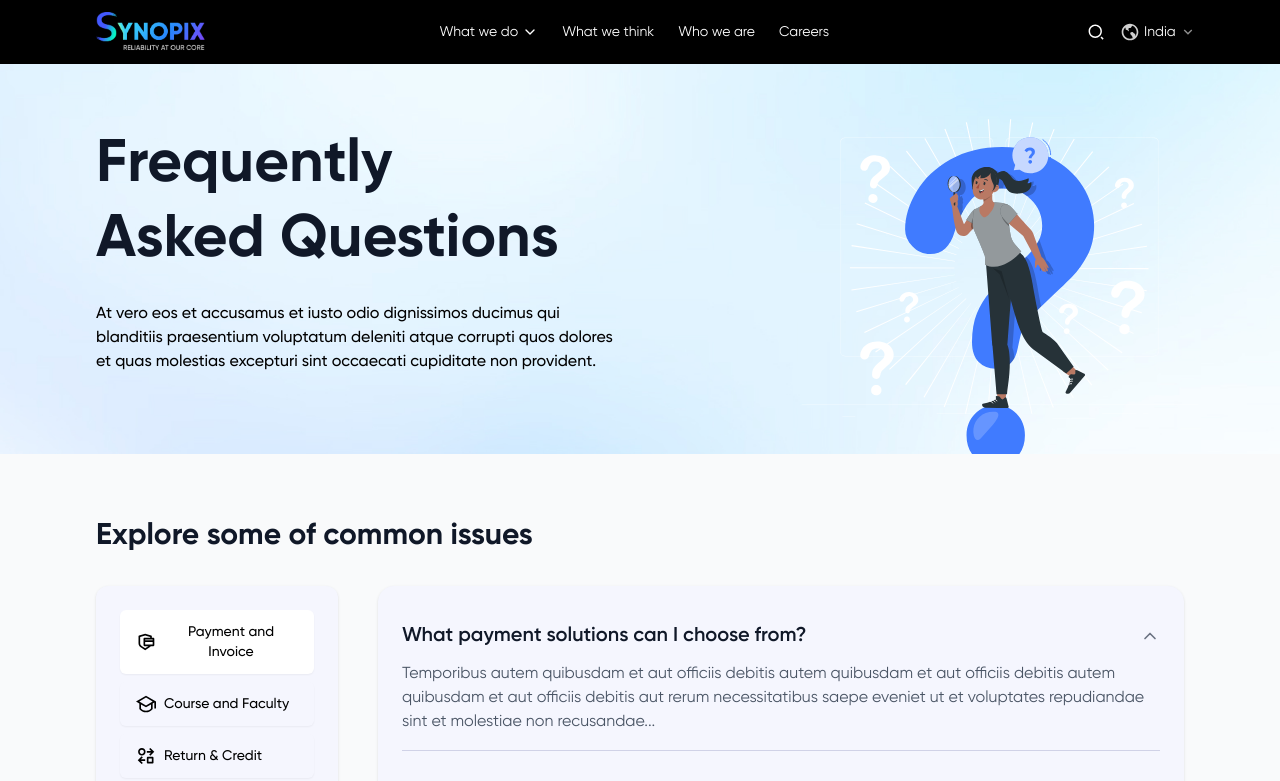
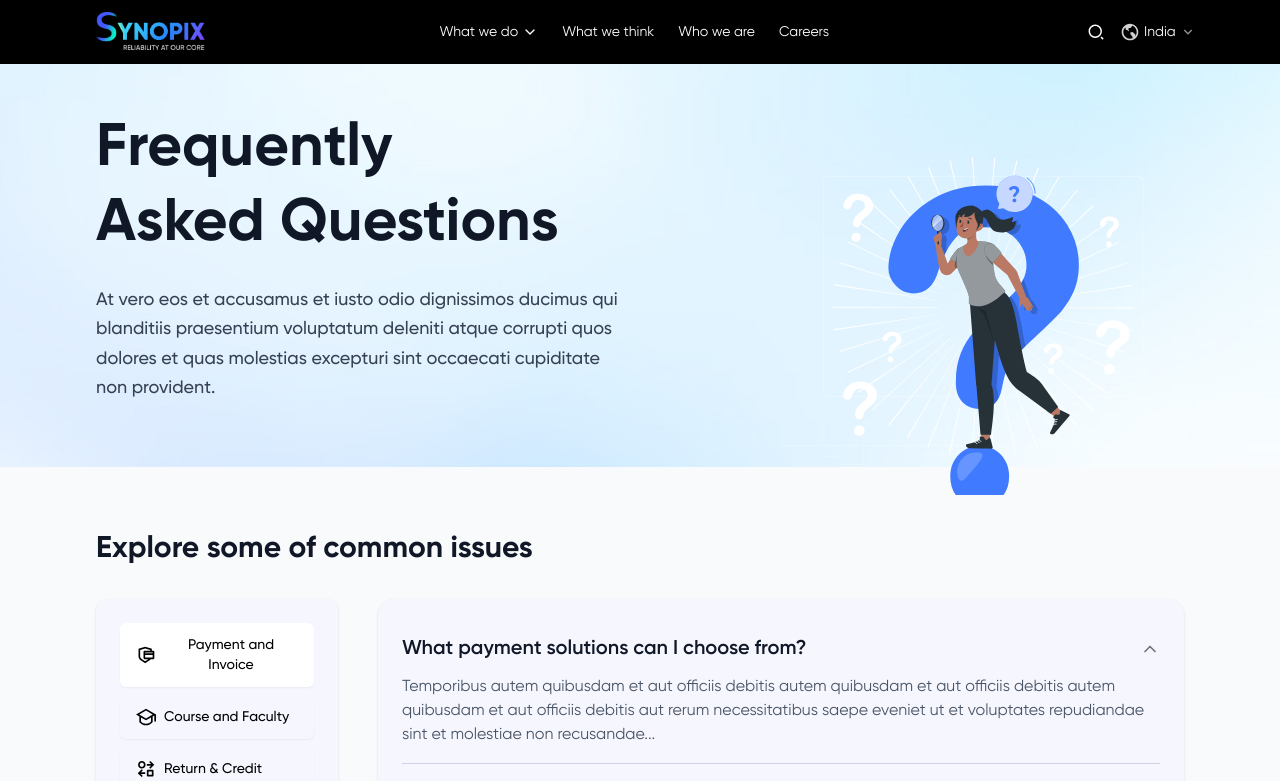
Before and after one commit to AjaySaini18/newWebsite, a React (Vite) app: page /faq in a window 1280 px wide. Shown: the top 781 px of the page. Built offline with nearby package versions, Linux system fonts and the light colour scheme.

Commit message:
faq and t&c page done

```diff
--- a/src/components/FaqHeroSection.jsx
+++ b/src/components/FaqHeroSection.jsx
@@ -3,31 +3,33 @@ import React from 'react';
 const FaqHeroSection = () => {
   return (
     <section
-      className="relative py-12 md:py-16 lg:py-20 bg-cover bg-center font-gilroy"
+      className="relative py-12 lg:py-16 bg-cover bg-center font-gilroy"
       style={{ backgroundImage: "url('/assets/faq_Bg.jpg')" }}
     >
-      <div className="relative pt-12 grid grid-cols-1 md:grid-cols-2 gap-8 px-6 md:px-12 lg:px-24">
+      <div className="relative pt-12 grid grid-cols-1 md:grid-cols-2 gap-8 px-6 md:px-12 lg:px-24 items-center">
 
-        {/* Left Side - Text (aligned to start) */}
-        <div className="flex flex-col justify-center space-y-6 items-start">
+        {/* Left Side - Text */}
+        <div className="flex flex-col justify-left md:space-y-3 lg:space-y-6 items-start text-left md:text-center md:text-left">
           <h1 className="text-4xl md:text-5xl lg:text-6xl font-bold text-gray-900 leading-tight">
-            Frequently <br /> Asked Questions
+            Frequently <br className="hidden sm:block" /> Asked Questions
           </h1>
-          <p className="font-medium leading-normal max-w-xl text-md">
+          <p className="font-medium leading-relaxed max-w-xl text-sm sm:text-base md:text-lg text-gray-700">
             At vero eos et accusamus et iusto odio dignissimos ducimus qui blanditiis
             praesentium voluptatum deleniti atque corrupti quos dolores et quas molestias
             excepturi sint occaecati cupiditate non provident.
           </p>
         </div>
-      </div>
 
-      {/* Right Side - Illustration touching bottom */}
-      <div className="absolute bottom-0 sm:right-8 md:right-12 lg:right-20 max-w-[400px] w-[70%] md:w-[400px]">
-        <img
-          src="/assets/faq_hero.svg"
-          alt="FAQ Illustration"
-          className="w-full h-60 md:h-70 lg:h-90"
-        />
+        {/* Right Side - Illustration */}
+        <div className="flex justify-center md:justify-end relative">
+          <img
+            src="/assets/faq_hero.svg"
+            alt="FAQ Illustration"
+            className="w-[70%] sm:w-[60%] md:w-[350px] lg:w-[400px]
+                       h-auto object-contain
+                       md:-mb-35 lg:-mb-28"
+          />
+        </div>
       </div>
     </section>
   );
--- a/src/components/HeroSection.jsx
+++ b/src/components/HeroSection.jsx
@@ -52,7 +52,7 @@ const HeroSection = () => {
 
   return (
     <section
-      className="relative min-h-screen flex flex-col justify-center text-white font-gilroy"
+      className="relative flex flex-col justify-center text-white font-gilroy"
       style={{
         backgroundImage: "url('/assets/herosection_background.webp')",
         backgroundPosition: "center",
--- a/src/components/TAndCHeroSection.jsx
+++ b/src/components/TAndCHeroSection.jsx
@@ -1,36 +1,38 @@
-import React from 'react'
+import React from 'react';
 
 const TAndCHeroSection = () => {
   return (
     <section
-      className="relative py-12 md:py-16 bg-cover bg-center font-gilroy"
+      className="relative py-12 lg:py-16 bg-cover bg-center font-gilroy"
       style={{ backgroundImage: "url('/assets/faq_Bg.jpg')" }}
     >
-      <div className="relative pt-12 grid grid-cols-1 md:grid-cols-2 gap-8 px-6 md:px-12 lg:px-24">
+      <div className="relative pt-12 grid grid-cols-1 md:grid-cols-2 gap-8 px-6 md:px-12 lg:px-24 items-center">
 
-        {/* Left Side - Text (aligned to start) */}
-        <div className="flex flex-col justify-center space-y-6 items-start">
+        {/* Left Side - Text */}
+        <div className="flex flex-col justify-left md:space-y-3 lg:space-y-6 items-start text-left md:text-center md:text-left">
           <h1 className="text-4xl md:text-5xl lg:text-6xl font-bold text-gray-900 leading-tight">
-            Terms <br /> and Policy
+            Terms <br className="hidden sm:block" /> and Policy
           </h1>
-          <p className="font-medium leading-normal max-w-xl text-md">
+          <p className="font-medium leading-relaxed max-w-xl text-sm sm:text-base md:text-lg text-gray-700">
             At vero eos et accusamus et iusto odio dignissimos ducimus qui blanditiis
             praesentium voluptatum deleniti atque corrupti quos dolores et quas molestias
             excepturi sint occaecati cupiditate non provident.
           </p>
         </div>
-      </div>
 
-      {/* Right Side - Illustration touching bottom */}
-      <div className="absolute bottom-0 sm:right-8 md:right-12 lg:right-20 max-w-[400px] w-[70%] md:w-[400px]">
-        <img
-          src="/assets/OBJECTS.svg"
-          alt="FAQ Illustration"
-          className="w-full h-60 md:h-75 "
-        />
+        {/* Right Side - Illustration */}
+        <div className="flex justify-center md:justify-end relative">
+          <img
+            src="/assets/OBJECTS.svg"
+            alt="FAQ Illustration"
+            className="w-[70%] sm:w-[60%] md:w-[350px] lg:w-[400px]
+                       h-auto object-contain
+                       md:-mb-35 lg:-mb-28"
+          />
+        </div>
       </div>
     </section>
   );
-}
+};
 
-export default TAndCHeroSection
+export default TAndCHeroSection;
--- a/src/components/TandCAccordian.jsx
+++ b/src/components/TandCAccordian.jsx
@@ -42,7 +42,7 @@ const TandCAccordion = ({ activeCategory }) => {
   if (!content) return null;
 
   return (
-    <div className="bg-[#F5F6FE]  font-gilroy rounded-3xl p-16 space-y-4">
+    <div className="bg-[#F5F6FE]  font-gilroy rounded-3xl p-8 md:p-12 lg:p-16 space-y-4">
       <h2 className="text-lg md:text-xl  font-bold text-gray-900">
         {content.title}
       </h2>
--- a/src/components/TandCDataSelection.jsx
+++ b/src/components/TandCDataSelection.jsx
@@ -6,7 +6,7 @@ const TandCDataSelection = () => {
   const [activeCategory, setActiveCategory] = useState(0);
 
   return (
-    <section className="py-16 bg-gray-50 font-gilroy">
+    <section className="py-8 md:py-12 lg:py-16 bg-gray-50 font-gilroy">
       <div className="w-full mx-auto px-6 md:px-12 lg:px-24 pb-24">
         {/* Sidebar + T&C Content */}
         <div className="grid grid-cols-1 md:grid-cols-4 gap-10 items-start">
```
